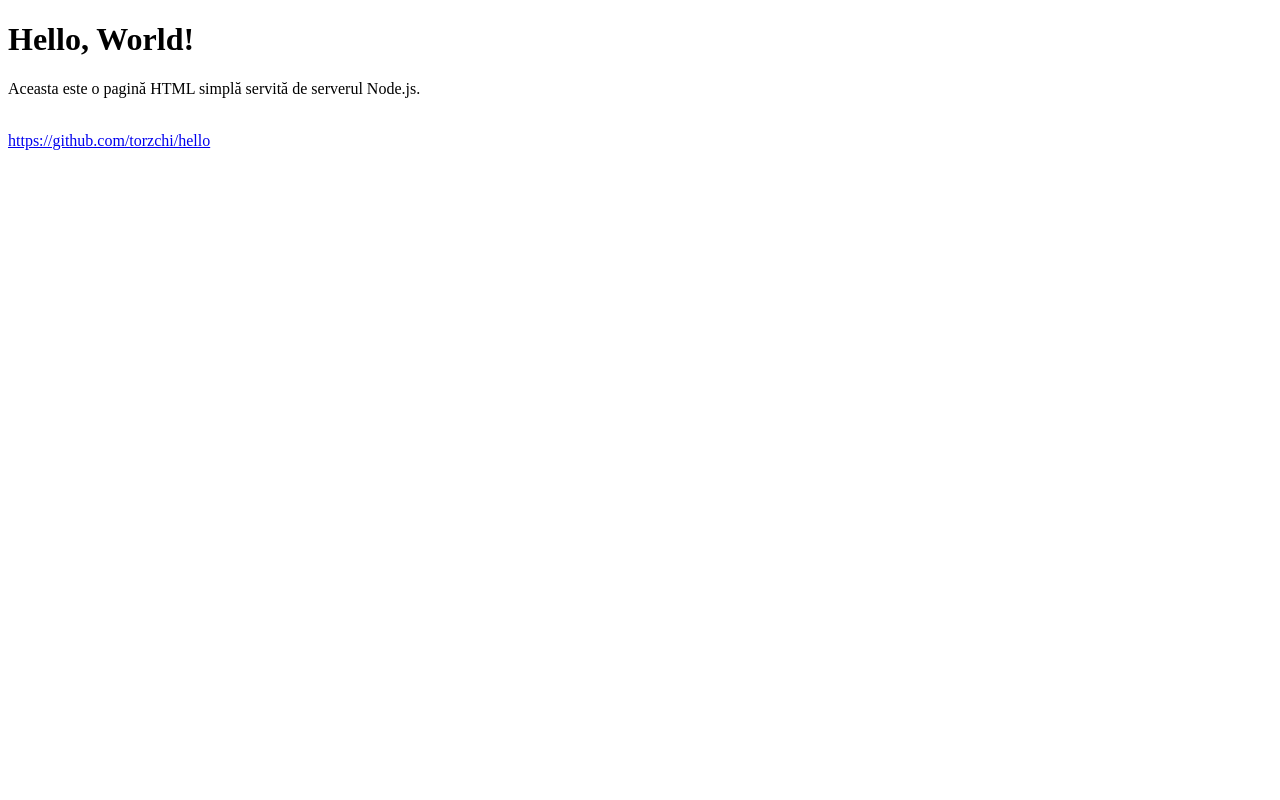
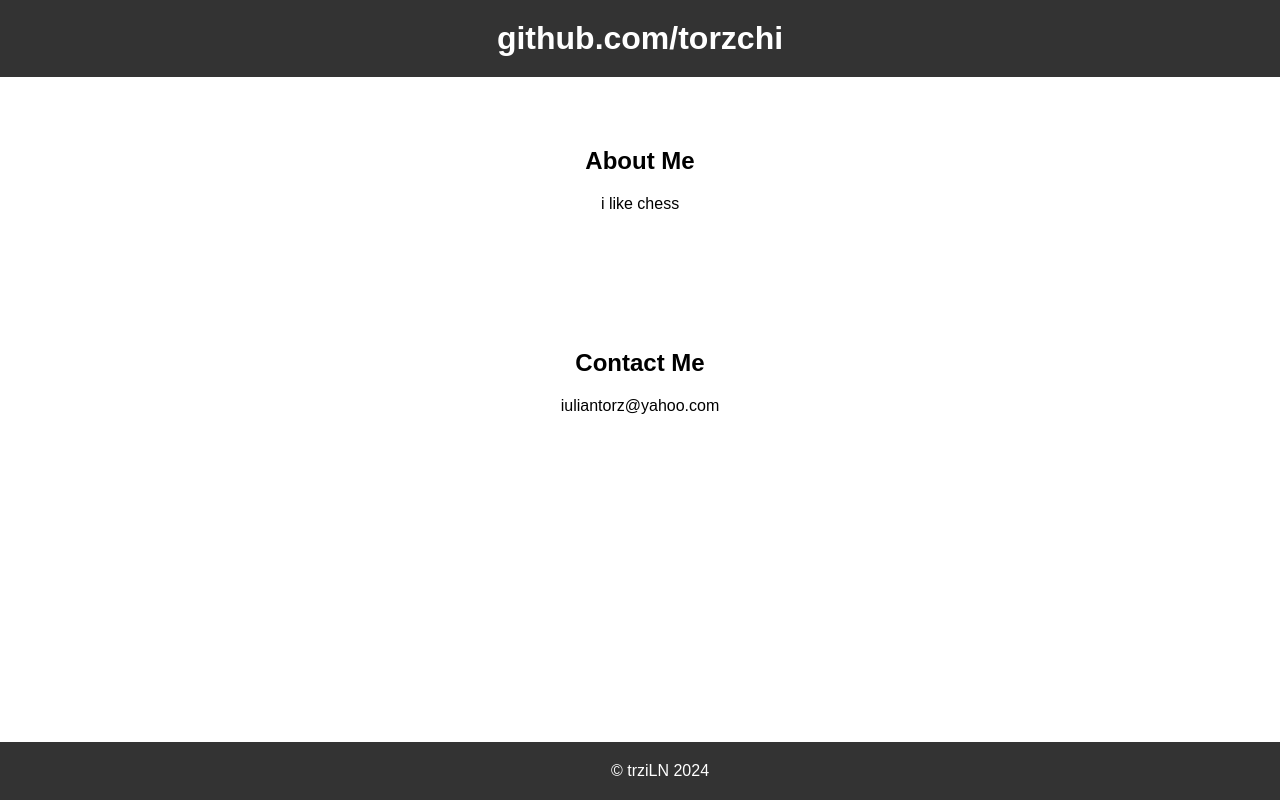
Before and after one commit to torzchi/heardle, a website: page public/index.html in a window 1280 px wide. Drawn offline with Linux system fonts and the light colour scheme.

Commit message:
update 1.0

```diff
--- a/public/index.html
+++ b/public/index.html
@@ -1,14 +1,64 @@
 <!DOCTYPE html>
 <html lang="en">
 <head>
-    <meta charset="UTF-8">
-    <meta name="viewport" content="width=device-width, initial-scale=1.0">
-    <title>Hello, World!</title>
+  <meta charset="UTF-8">
+  <meta name="viewport" content="width=device-width, initial-scale=1.0">
+  <title>Developer Profile</title>
+  <style>
+    body {
+      font-family: Arial, sans-serif;
+      margin: 0;
+      padding: 0;
+    }
+    header {
+      background-color: #333;
+      color: #fff;
+      text-align: center;
+      padding: 20px;
+    }
+    h1 {
+      margin: 0;
+    }
+    section {
+      padding: 50px 20px;
+      text-align: center;
+    }
+    section h2 {
+      margin-bottom: 20px;
+    }
+    footer {
+      background-color: #333;
+      color: #fff;
+      text-align: center;
+      padding: 20px;
+      position: fixed;
+      bottom: 0;
+      width: 100%;
+    }
+    footer p {
+      margin: 0;
+    }
+  </style>
 </head>
 <body>
-    <h1>Hello, World!</h1>
-    <p>Aceasta este o pagină HTML simplă servită de serverul Node.js.</p>
-    <br/>
-    <a href="https://github.com/torzchi/hello">https://github.com/torzchi/hello</a>
+
+  <header>
+    <h1>github.com/torzchi</h1>
+  </header>
+
+  <section>
+    <h2>About Me</h2>
+    <p>i like chess</p>
+  </section>
+
+  <section>
+    <h2>Contact Me</h2>
+    <p>iuliantorz@yahoo.com</p>
+  </section>
+
+  <footer>
+    <p>&copy; trziLN 2024</p>
+  </footer>
+
 </body>
 </html>
```
